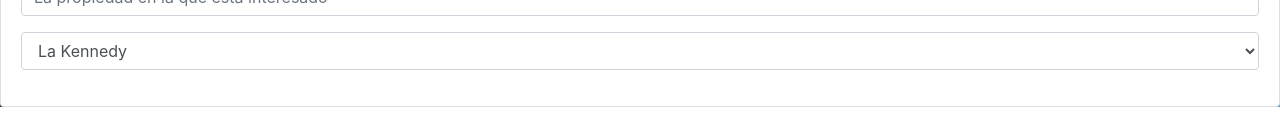
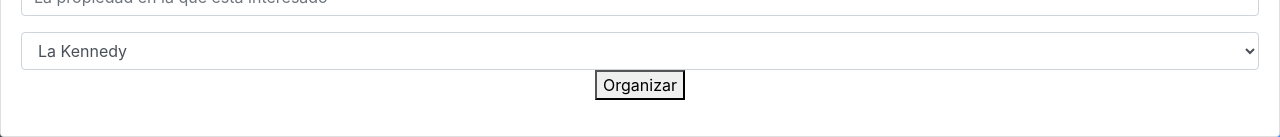
Before and after one commit to RASanchezB/ux_examen, a React (Create React App) app: page / in a window 1280 px wide. Shown: the part 1614-1751 px from the top of the page. Before the commit the page ends 1721 px from the top, so only its background shows below. Built offline with nearby package versions, Linux system fonts and the light colour scheme.

Commit message:
Primer intento para agegar Citas

```diff
--- a/src/App.js
+++ b/src/App.js
@@ -5,6 +5,7 @@ import './App.css';
 import {edificios} from './edificios.json';
 import Navigation from './components/Navigation.js';
 import CitaForm from './components/CitaForm.js';
+import Citas from './citas.json';
 //import para botones
 import { Button } from 'reactstrap';
 //imports para el nav bar
@@ -14,10 +15,15 @@ class App extends Component {
   /*Para bienes raices*/
   constructor(){
     super();
-      this.state = {
-        edificios
-      }
+    this.state = {
+      edificios
+    }
       //this.myFunction = this.myFunction.bind(this);
+  }
+  hanldeAddCitas(cita){
+    this.state({
+      citas:[...this.Citas.citas, cita]
+    })
   }
 
   render() {
@@ -53,7 +59,7 @@ class App extends Component {
             {edificios}
           </div>
         </div>
-        <CitaForm></CitaForm>
+        <CitaForm onAddCita={this.hanldeAddCitas}></CitaForm>
       </div>
     );
   }
--- /dev/null
+++ b/src/citas.json
@@ -0,0 +1,12 @@
+{
+    "citas":[
+        {
+            "Nombre":"Prueba",
+            "ID":"Prueba2",
+            "Residencia": "Prueba3",
+            "Telefono":"Prueba4",
+            "Propiedad":"Prueba5",
+            "Oficina":"Prueba6"
+        }
+    ]
+}
--- a/src/components/CitaForm.js
+++ b/src/components/CitaForm.js
@@ -81,6 +81,9 @@ class CitaForm extends Component{
                             <option>El Centro</option>
                             <option>Bulevar Morazan</option>
                         </select>
+                        <button>
+                            Organizar
+                        </button>
                     </div>
                 </form>
             </div>
```
Also changed, not shown: src/citas.js (deleted, +0 -7 lines).
